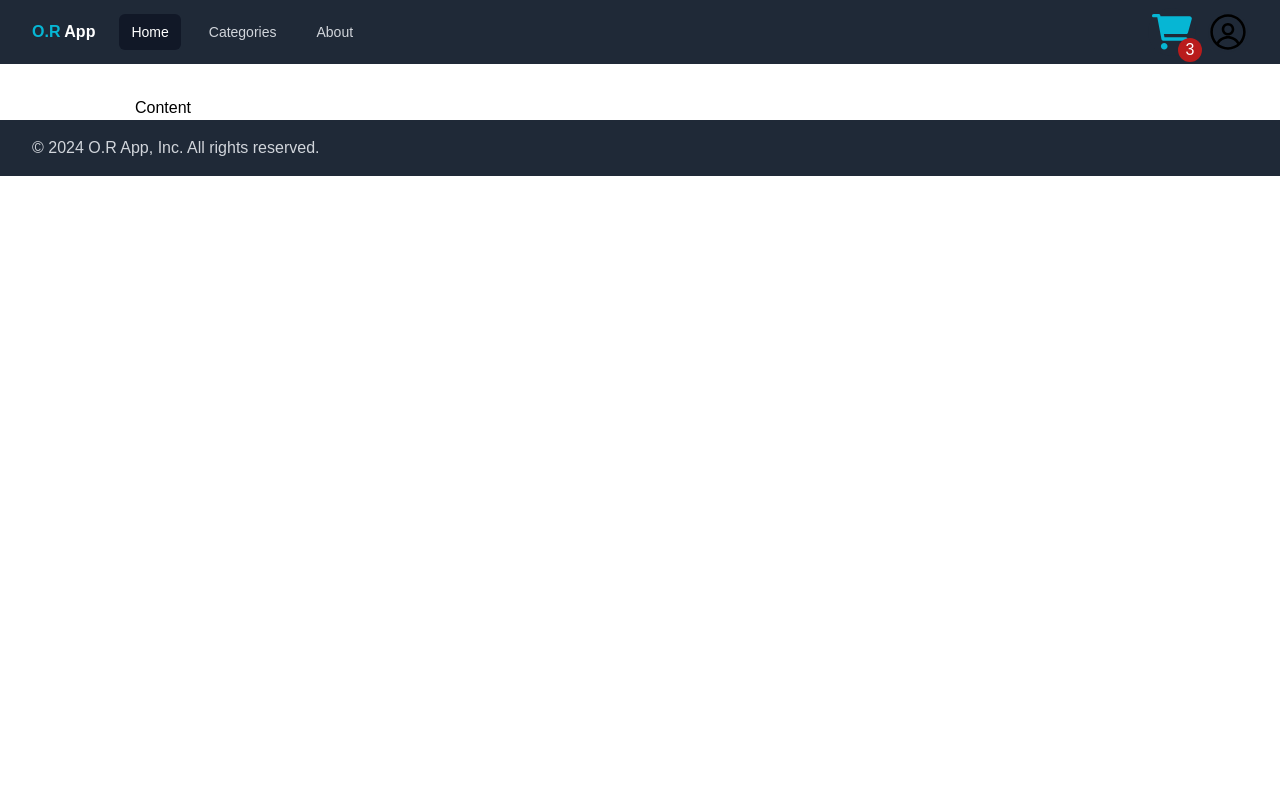
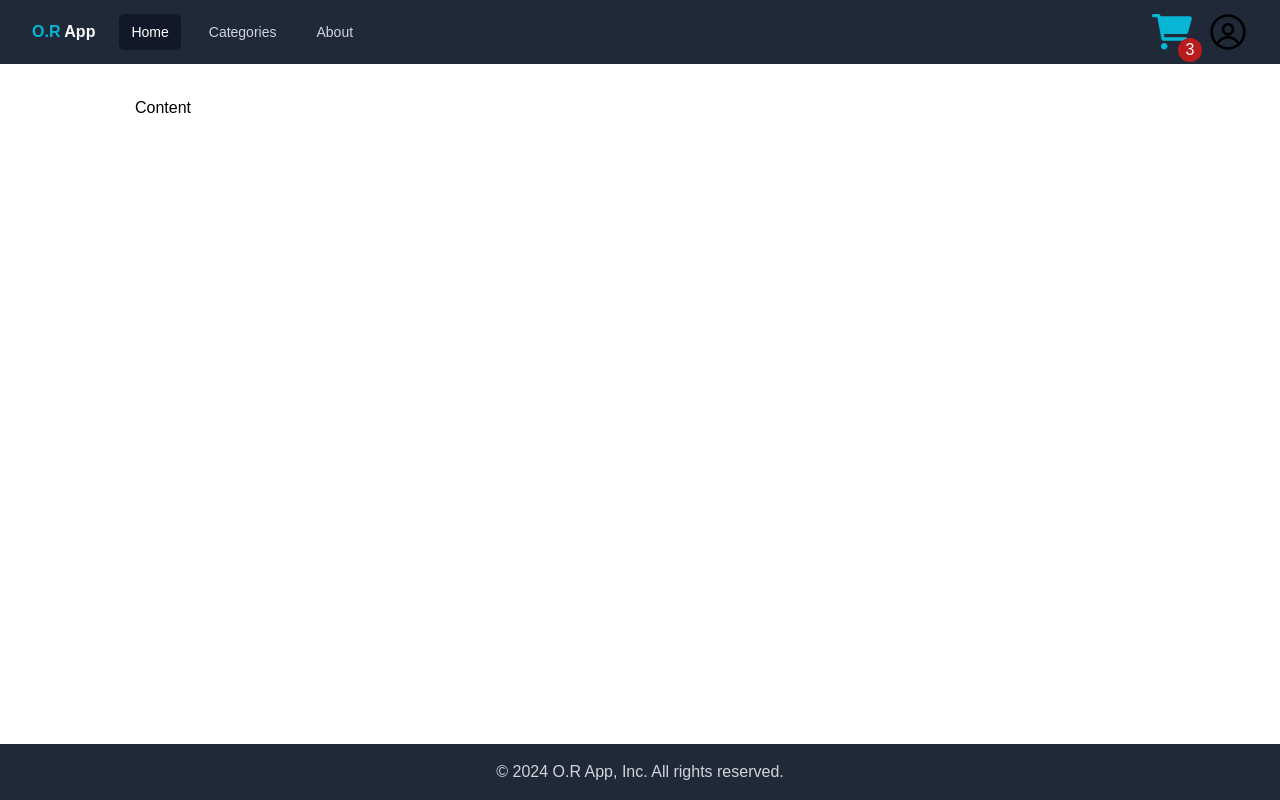
Before and after one commit to Omar-Ryan/Modern-ecommerce, a React (Vite) app: page / in a window 1280 px wide. Built offline with nearby package versions, Linux system fonts and the light colour scheme.

Commit message:
update Route: the pages are Home , Categories and .. .

```diff
--- a/src/components/common/footer/Footer.tsx
+++ b/src/components/common/footer/Footer.tsx
@@ -1,6 +1,6 @@
 const Footer = () => {
   return (
-    <div className="w-full px-8 py-4 mx-auto text-gray-300 bg-gray-800 border-solid border-spacing-x-1">
+    <div className="w-full px-8 py-4 mx-auto mt-auto text-center text-gray-300 bg-gray-800 border-solid border-spacing-x-1">
       <h3> &copy; 2024 O.R App, Inc. All rights reserved.</h3>
     </div>
   );
--- /dev/null
+++ b/src/components/common/index.tsx
@@ -0,0 +1,3 @@
+import Header from "./header/Header";
+import Footer from "./footer/Footer";
+export { Header, Footer };
--- a/src/layouts/mainLayout/MainLayout.tsx
+++ b/src/layouts/mainLayout/MainLayout.tsx
@@ -1,5 +1,4 @@
-import Footer from "../../components/common/footer/Footer";
-import Header from "../../components/common/header/Header";
+import { Header, Footer } from "../../components/common";
 
 const MainLayout = () => {
   return (
--- /dev/null
+++ b/src/pages/AboutUs.tsx
@@ -0,0 +1,5 @@
+const AboutUs = () => {
+  return <div>AboutUs</div>;
+};
+
+export default AboutUs;
--- /dev/null
+++ b/src/pages/Categories.tsx
@@ -0,0 +1,5 @@
+const Categories = () => {
+  return <div>Categories</div>;
+};
+
+export default Categories;
--- /dev/null
+++ b/src/pages/Home.tsx
@@ -0,0 +1,5 @@
+const Home = () => {
+  return <div>Home</div>;
+};
+
+export default Home;
--- /dev/null
+++ b/src/pages/Products.tsx
@@ -0,0 +1,5 @@
+const Products = () => {
+  return <div>Products</div>;
+};
+
+export default Products;
```
